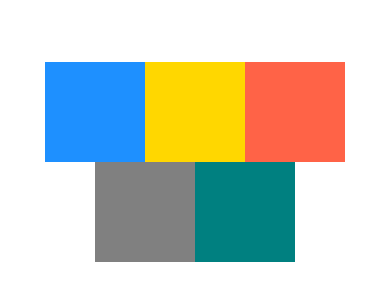
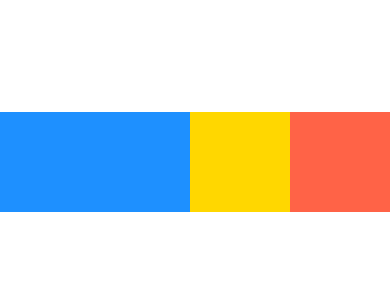
Before and after one commit to hassantvs24/DoneWithIt, a React Native app: screen / in a window 390 px wide. Shown: the part 260-560 px from the top of the page. Built offline with nearby package versions, Linux system fonts and the light colour scheme.

Commit message:
flexGrow

```diff
--- a/App.js
+++ b/App.js
@@ -13,11 +13,9 @@ export default function App() {
       flexWrap: 'wrap',
       alignContent: 'center'
       }}>
-        <View style={{ backgroundColor:'dodgerblue', width: 100, height:100}}></View>
+        <View style={{ backgroundColor:'dodgerblue', flexGrow: 1, width: 100, height:100}}></View>
         <View style={{ backgroundColor:'gold', width: 100, height:100 }}></View>
         <View style={{ backgroundColor:'tomato', width: 100, height:100 }}></View>
-        <View style={{ backgroundColor:'gray', width: 100, height:100 }}></View>
-        <View style={{ backgroundColor:'teal', width: 100, height:100 }}></View>
       </View>
       <Stbar style="auto" />
     </SafeAreaView>
```
